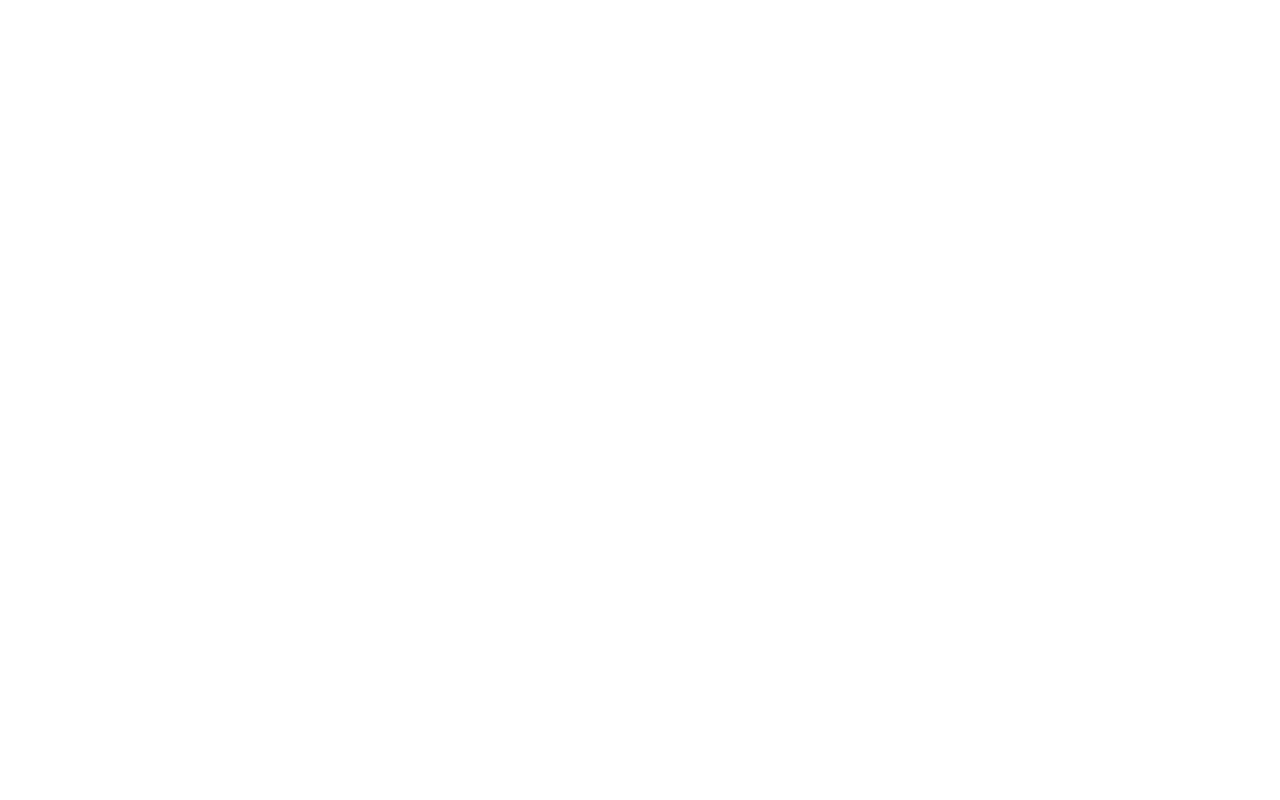
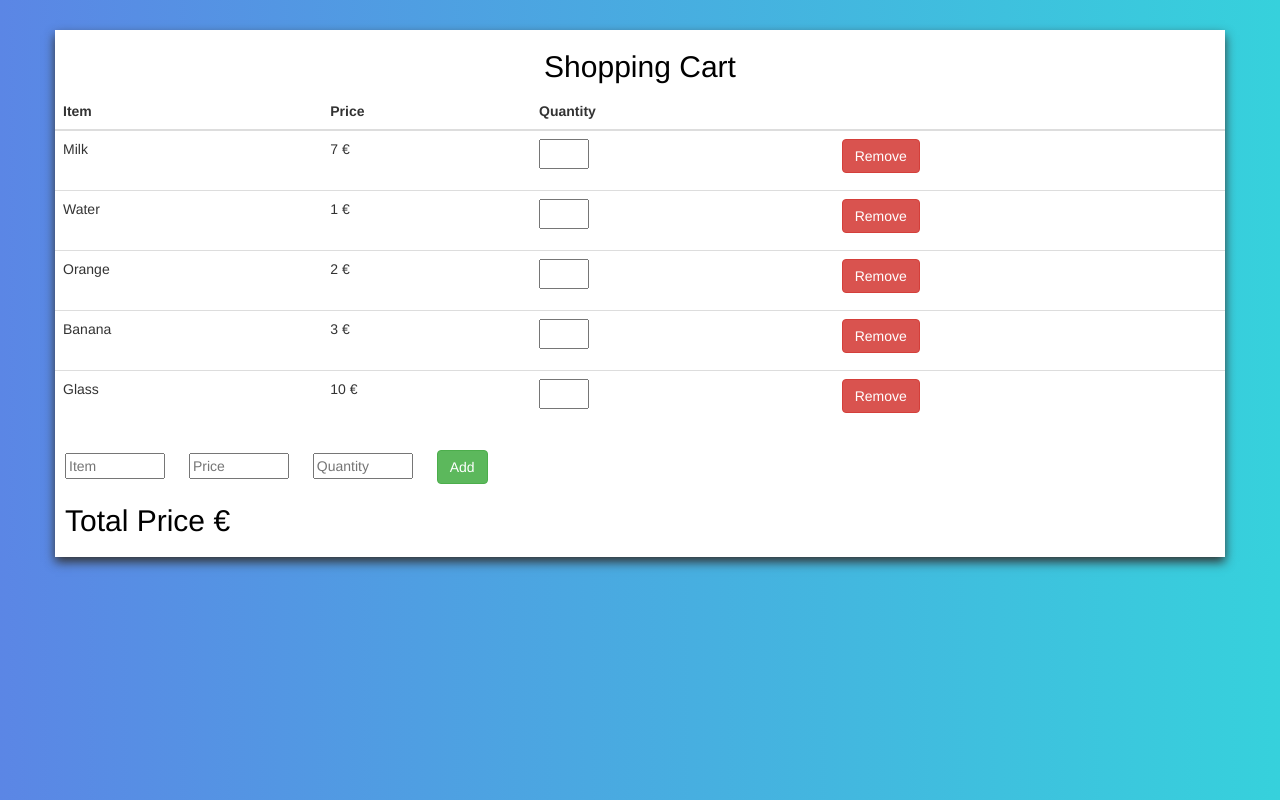
Before and after one commit to jg93pt/shopping-cart, a plain HTML site: page index.html in a window 1280 px wide. Drawn offline with nearby package versions, Linux system fonts and the light colour scheme.

Commit message:
Created html and css structure

```diff
--- a/css/custom.css
+++ b/css/custom.css
@@ -4,3 +4,47 @@ body {
   background: -webkit-linear-gradient(to right, #5B86E5, #36D1DC);  /* Chrome 10-25, Safari 5.1-6 */
   background: linear-gradient(to right, #5B86E5, #36D1DC);
 }
+
+h2 {
+  color: #000;
+  font-weight: lighter;
+}
+
+.container {
+  margin-top: 30px;
+  box-shadow:0 .5rem 1rem;
+  background-color: #fff;
+}
+
+.Qty-input{
+  padding-bottom: 5px;
+  width: 50px;
+}
+
+.spacetable{
+  height: 60px;
+}
+
+
+
+/*Remove the border top and bottom line in smaller screens*/
+@media (max-width: 767px)
+{
+  .table-responsive {
+    border-top: none;
+    border-bottom: none;
+  }
+}
+
+.form-div{
+  margin: 10px;
+}
+
+.input-size{
+  margin-right: 20px;
+  width: 100px;
+}
+
+.totalPrice{
+  margin: 20px 10px;
+}
--- a/index.html
+++ b/index.html
@@ -7,7 +7,6 @@
     <meta name="viewport" content="width=device-width, initial-scale=1">
     <meta name="description" content="">
     <meta name="author" content="">
-
     <script
       src="https://code.jquery.com/jquery-3.3.1.min.js"
       integrity="sha256-FgpCb/KJQlLNfOu91ta32o/NMZxltwRo8QtmkMRdAu8="
@@ -18,6 +17,63 @@
     <link href="css/custom.css" rel="stylesheet">
   </head>
   <body>
-
+    <div class="container">
+        <h2 class="text-center">Shopping Cart</h2>
+    <div class="row">
+    <div class ="col-12">
+      <table class="table table-responsive">
+        <thead>
+        <tr>
+          <th>Item</th>
+          <th>Price</th>
+          <th>Quantity</th>
+          <th></th>
+        </tr>
+      </thead>
+      <tbody>
+        <tr class="spacetable">
+          <td class="item">Milk</td>
+          <td class="price">7 €</td>
+          <td class="quantity"><input class="Qty-input" type="number" value = ""></td>
+          <td><button class="btn btn-danger">Remove</button></td>
+        </tr>
+        <tr class="spacetable">
+          <td class="item">Water</td>
+          <td class="price">1 €</td>
+          <td class="quantity"><input class="Qty-input" type="number" value = ""></td>
+          <td><button class="btn btn-danger">Remove</button></td>
+        </tr>
+        <tr class="spacetable">
+          <td class="item">Orange</td>
+          <td class="price">2 €</td>
+          <td class="quantity"><input class="Qty-input" type="number" value = ""></td>
+          <td><button class="btn btn-danger">Remove</button></td>
+        </tr>
+        <tr class="spacetable">
+          <td class="item">Banana</td>
+          <td class="price">3 €</td>
+          <td class="quantity"><input class="Qty-input" type="number" value = ""></td>
+          <td><button class="btn btn-danger">Remove</button></td>
+        </tr>
+        <tr class="spacetable">
+          <td class="item">Glass</td>
+          <td class="price">10 €</td>
+          <td class="quantity"><input class="Qty-input" type="number" value = ""></td>
+          <td><button class="btn btn-danger">Remove</button></td>
+        </tr>
+      </tbody>
+      </table>
+      <form>
+        <div class="form-div">
+        <input class="input-size" name="item" type="text" placeholder="Item" required/>
+        <input class="input-size" name="price" type="number" placeholder="Price"/>
+        <input class="input-size" name="quantity" type="number" placeholder="Quantity"/>
+        <button class="btn btn-success btn-md">Add</button>
+      </div>
+      </form>
+      <h2 class="text-left totalPrice">Total Price €</h2>
+    </div>
+    </div>
+  </div>
   </body>
 </html>
```
